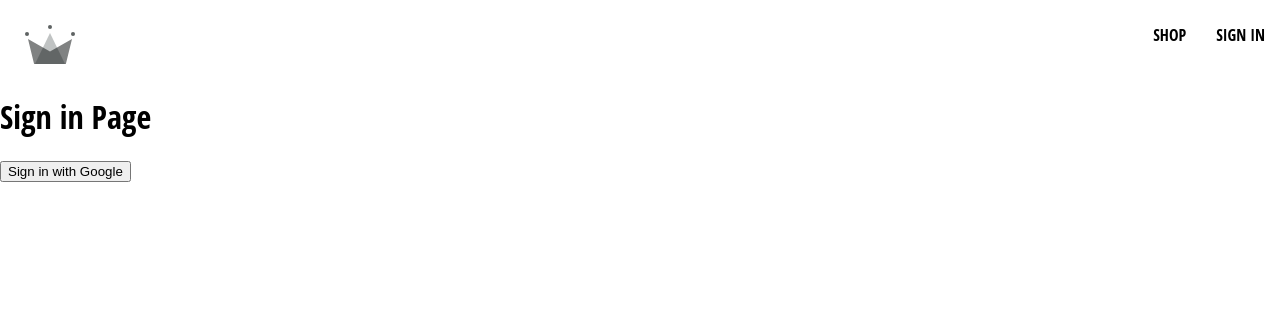
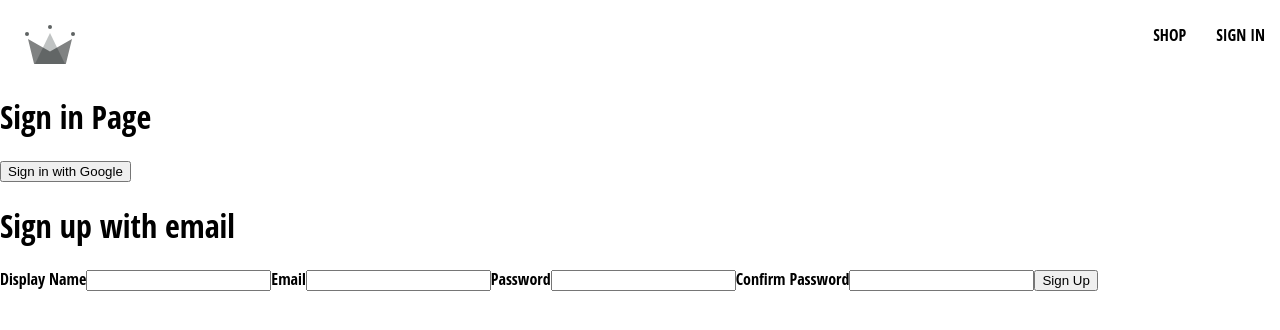
Before and after one commit to rmblake2010/crown_clothing, a React (Create React App) app: page /sign-in in a window 1280 px wide. Shown: the top 330 px of the page. Built offline with nearby package versions, Linux system fonts and the light colour scheme; a web font is replaced by a local one.

Commit message:
added signup function with email and password using firebase - firestore DB

```diff
--- a/src/App.js
+++ b/src/App.js
@@ -3,6 +3,7 @@
 import Home from './routes/home/home.component';
 import Navigation from './routes/Navigation/navigation.component';
 import SignIn from './routes/signin/signin.component';
+
 
 
 const Shop = () => {
--- /dev/null
+++ b/src/components/sign-up-form/sign-up-form.component.jsx
@@ -0,0 +1,57 @@
+import { useState } from "react"
+
+import { createAuthUserWithEmailAndPassword, createUserDocumentFromAuth } from "../../utils/firebase/firebase.utils"
+
+const defaultFormFields = {
+    displayName: '',
+    email: '',
+    password: '',
+    confirmPassword: '',
+
+}
+
+const SignUpForm = () => {
+    const [formFields, setFormFields] = useState(defaultFormFields)
+    const { displayName, email, password, confirmPassword }= formFields
+
+    const handleSubmit = async (e) => {
+        e.preventDefault()
+        if(password !== confirmPassword){
+            return console.log('password & confirm password must be the same')
+        }
+
+        try{
+            const {user} = await createAuthUserWithEmailAndPassword(email, password)
+            user.displayName = displayName
+            const userDocRef = await createUserDocumentFromAuth(user)
+           // console.log('User was added to DB')
+        }catch(err){
+            console.log(err)
+        }
+
+    }
+
+    const handleChange = (e) => {
+        const { name, value } = e.target
+        setFormFields({...formFields, [name]: value})
+    }
+
+    return (
+        <div>
+            <h1>Sign up with email</h1>
+            <form onSubmit={handleSubmit}>
+                <label>Display Name</label>
+                <input type='text' name="displayName" value={displayName} required onChange={handleChange}/>
+                <label>Email</label>
+                <input type='email' name="email" value={email} required onChange={handleChange}/>
+                <label>Password</label>
+                <input type='password' name="password" value={password} required onChange={handleChange}/>
+                <label>Confirm Password</label>
+                <input type='password' name="confirmPassword" value={confirmPassword} required onChange={handleChange}/>
+                <button type="submit">Sign Up</button>
+            </form>
+        </div>
+    )
+}
+
+export default SignUpForm
--- a/src/routes/signin/signin.component.jsx
+++ b/src/routes/signin/signin.component.jsx
@@ -1,17 +1,35 @@
-import { signInWithGooglePopup } from "../../utils/firebase/firebase.utils"
-import { createUserDocumentFromAuth } from "../../utils/firebase/firebase.utils"
+import SignUpForm from "../../components/sign-up-form/sign-up-form.component"
+import { signInWithGooglePopup, createUserDocumentFromAuth } from "../../utils/firebase/firebase.utils"
 
 const SignIn = () => {
 
+    /* Sign in w/ redirect option
+    useEffect(() => {
+        async function authResponse() {
+            const response = await getRedirectResult(auth)
+            if(response){
+                const userDocRef = await createUserDocumentFromAuth(response.user)
+            }
+        }
+        authResponse()
+
+        // Testing unmount of useEffect
+        return () => {
+            console.log('this will be logged on unmount at signin component')
+        }
+    }, [])
+*/
     const logGoogleUser = async () => {
         const {user} = await signInWithGooglePopup()
         const userDocRef = await createUserDocumentFromAuth(user)
     }
 
+
     return (
         <div>
             <h1>Sign in Page</h1>
             <button onClick={logGoogleUser}>Sign in with Google </button>
+            <SignUpForm/>
         </div>
     )
 }
--- a/src/utils/firebase/firebase.utils.js
+++ b/src/utils/firebase/firebase.utils.js
@@ -1,6 +1,6 @@
 // Imports firebase app instance to access firestore
 import { initializeApp } from 'firebase/app'
-import { getAuth, signInWithRedirect, signInWithPopup, GoogleAuthProvider } from 'firebase/auth'
+import { getAuth, signInWithRedirect, signInWithPopup, GoogleAuthProvider, createUserWithEmailAndPassword } from 'firebase/auth'
 
 import {
     getFirestore,
@@ -22,18 +22,21 @@
   // Initialize Firebase
   const firebaseApp = initializeApp(firebaseConfig);
 
-  const provider = new GoogleAuthProvider()
+  const googleProvider = new GoogleAuthProvider()
   // Setting behavior of auth provider
-  provider.setCustomParameters({
+  googleProvider.setCustomParameters({
     prompt : 'select_account'
   })
 
   export const auth = getAuth()
-  export const signInWithGooglePopup = () => signInWithPopup(auth, provider)
+  export const signInWithGooglePopup = () => signInWithPopup(auth, googleProvider)
+  export const signInWithGoogleRedirect = () => signInWithRedirect(auth, googleProvider)
 
   export const db = getFirestore()
 
   export const createUserDocumentFromAuth = async (userAuth) => {
+    if(!userAuth) return;
+
     const userDocRef = doc(db, 'users', userAuth.uid)
     //console.log(userDocRef)
     const userSnapshot = await getDoc(userDocRef)
@@ -55,3 +58,8 @@
     }
     return userDocRef
   }
+
+  export const createAuthUserWithEmailAndPassword = async (email, password) => {
+    if(!email || !password) return;
+    return await createUserWithEmailAndPassword(auth, email, password)
+  }
```
